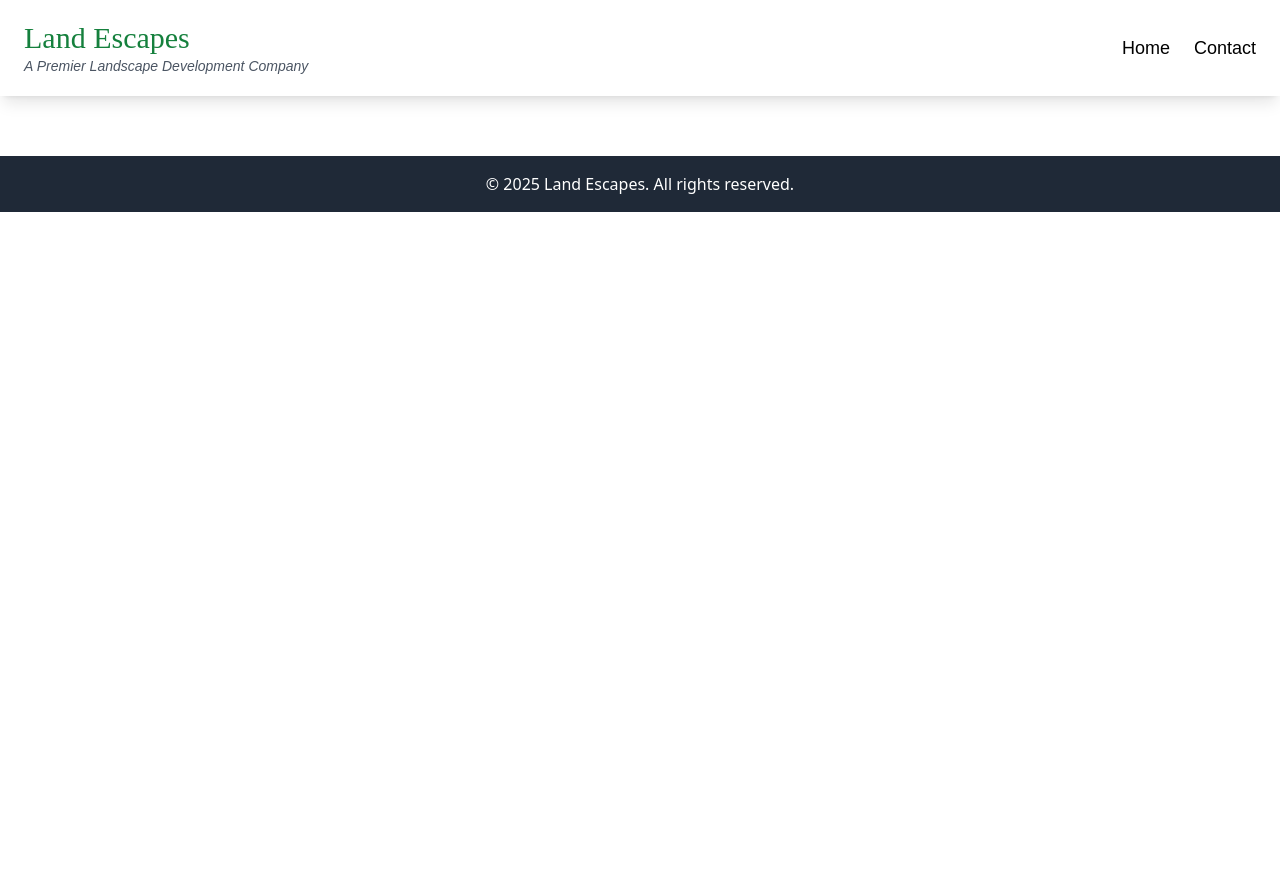
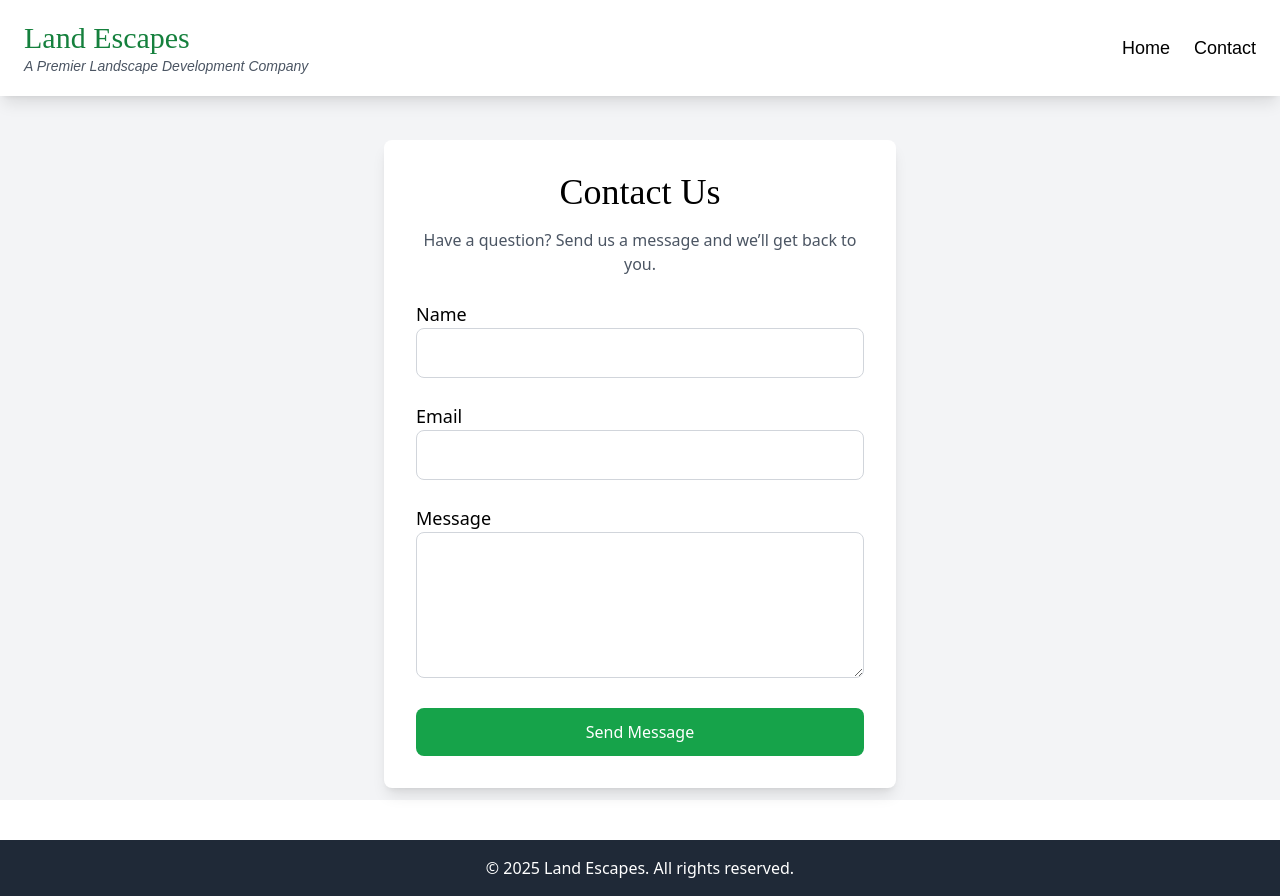
Before and after one commit to rcerney1/Land-Escapes, a React (Create React App) app in the folder frontend/: page /contact in a window 1280 px wide. Before the commit the page ends 800 px from the top, so only its background shows below. Built offline with nearby package versions, Linux system fonts and the light colour scheme.

Commit message:
created contact form

```diff
--- a/frontend/src/pages/Contact.js
+++ b/frontend/src/pages/Contact.js
@@ -1,5 +1,99 @@
-function Contact() {
-    return <div className="p-10 text-3xl font-bold">Contact Page</div>;
-}
+import { useState } from "react";
+import axios from "axios";
+
+const Contact = () => {
+    const [formData, setFormData] = useState({
+        name: "",
+        email: "",
+        message: "",
+    });
+
+    const [status, setStatus] = useState(null); // Track submission status
+
+    const handleChange = (e) => {
+        setFormData({ ...formData, [e.target.name]: e.target.value });
+    };
+
+    const handleSubmit = async (e) => {
+        e.preventDefault();
+        setStatus("loading");
+
+        try {
+            await axios.post("http://localhost:5000/api/messages", formData);
+            setStatus("success");
+            setFormData({ name: "", email: "", message: "" });
+        } catch (error) {
+            console.error("Error sending message:", error);
+            setStatus("error");
+        }
+    };
+
+    return (
+        <section className="min-h-screen flex flex-col justify-center items-center bg-gray-100 px-4 pt-24 md:pt-32">
+            <div className="bg-white shadow-lg rounded-lg p-8 w-full max-w-lg">
+                <h2 className="text-4xl font-heading text-center mb-4">Contact Us</h2>
+                <p className="text-center text-gray-600 mb-6">
+                    Have a question? Send us a message and we’ll get back to you.
+                </p>
+
+                <form onSubmit={handleSubmit} className="space-y-6">
+                    <div>
+                        <label className="block text-lg font-medium">Name</label>
+                        <input
+                            type="text"
+                            name="name"
+                            value={formData.name}
+                            onChange={handleChange}
+                            className="w-full p-3 border border-gray-300 rounded-lg focus:outline-none focus:ring-2 focus:ring-green-600"
+                            required
+                        />
+                    </div>
+                    <div>
+                        <label className="block text-lg font-medium">Email</label>
+                        <input
+                            type="email"
+                            name="email"
+                            value={formData.email}
+                            onChange={handleChange}
+                            className="w-full p-3 border border-gray-300 rounded-lg focus:outline-none focus:ring-2 focus:ring-green-600"
+                            required
+                        />
+                    </div>
+                    <div>
+                        <label className="block text-lg font-medium">Message</label>
+                        <textarea
+                            name="message"
+                            value={formData.message}
+                            onChange={handleChange}
+                            rows="5"
+                            className="w-full p-3 border border-gray-300 rounded-lg focus:outline-none focus:ring-2 focus:ring-green-600"
+                            required
+                        ></textarea>
+                    </div>
+
+                    <button
+                        type="submit"
+                        className="w-full bg-green-600 text-white py-3 rounded-lg hover:bg-green-700 transition"
+                        disabled={status === "loading"}
+                    >
+                        {status === "loading" ? "Sending..." : "Send Message"}
+                    </button>
+                </form>
+
+                {/* Status Messages */}
+                {status === "success" && (
+                    <p className="mt-4 text-green-600 text-center">
+                        ✅ Message sent successfully!
+                    </p>
+                )}
+                {status === "error" && (
+                    <p className="mt-4 text-red-600 text-center">
+                        ❌ Error sending message. Please try again.
+                    </p>
+                )}
+            </div>
+        </section>
+    );
+};
 
 export default Contact;
```
